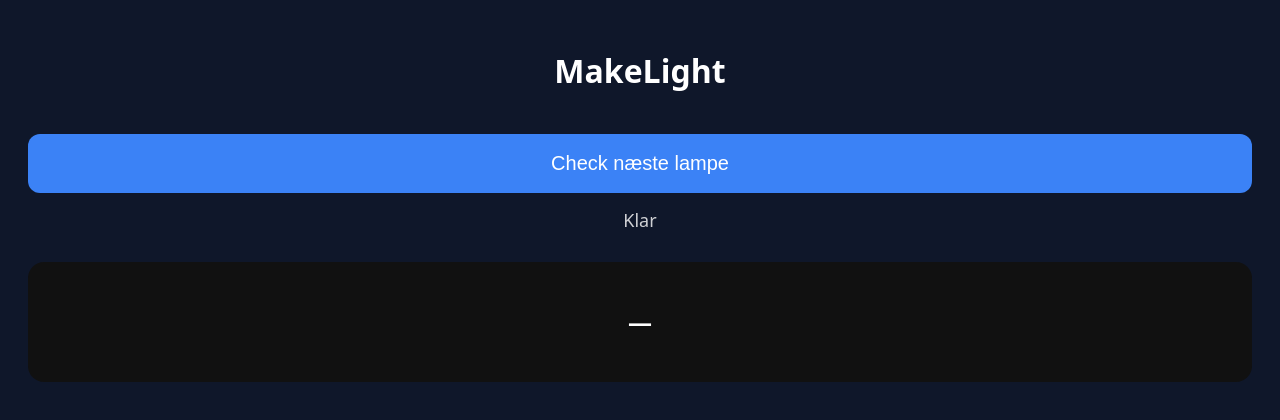
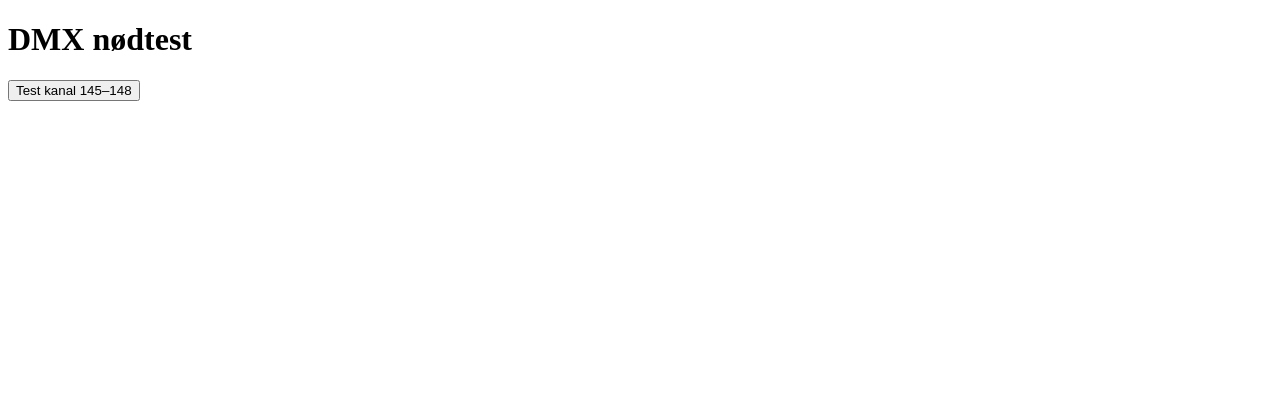
Before and after one commit to andreashejslet/MakeLight, a plain HTML site: page index.html in a window 1280 px wide. Drawn offline with Linux system fonts and the light colour scheme.

Commit message:
Update index.html for DMX test interface
Midlertid test af ESP setup

```diff
--- a/index.html
+++ b/index.html
@@ -1,55 +1,17 @@
 <!DOCTYPE html>
-<html lang="da">
+<html>
 <head>
-  <meta charset="UTF-8" />
-  <meta name="viewport" content="width=device-width, initial-scale=1.0"/>
-  <title>MakeLight – Check Flow</title>
-  <style>
-    body {
-      background:#0f172a;
-      color:white;
-      font-family:system-ui;
-      padding:20px;
-      text-align:center;
-    }
-    button {
-      width:100%;
-      padding:18px;
-      font-size:20px;
-      border-radius:12px;
-      border:none;
-      background:#3b82f6;
-      color:white;
-      margin-top:20px;
-    }
-    #status {
-      margin-top:30px;
-      height:120px;
-      border-radius:16px;
-      display:flex;
-      align-items:center;
-      justify-content:center;
-      font-size:24px;
-      font-weight:bold;
-      background:#111;
-    }
-    #fixtureName {
-      margin-top:15px;
-      font-size:18px;
-      opacity:0.8;
-    }
-  </style>
+  <meta charset="utf-8">
+  <title>MakeLight – DMX test</title>
 </head>
-
 <body>
 
-  <h1>MakeLight</h1>
-  <button onclick="startCheck()">Check næste lampe</button>
+<h1>DMX nødtest</h1>
 
-  <div id="fixtureName">Klar</div>
-  <div id="status">—</div>
+<button onclick="testChannels145_148()">
+  Test kanal 145–148
+</button>
 
-  <script src="fixtures.js"></script>
-  <script src="app.js"></script>
+<script src="app.js"></script>
 </body>
 </html>
```
